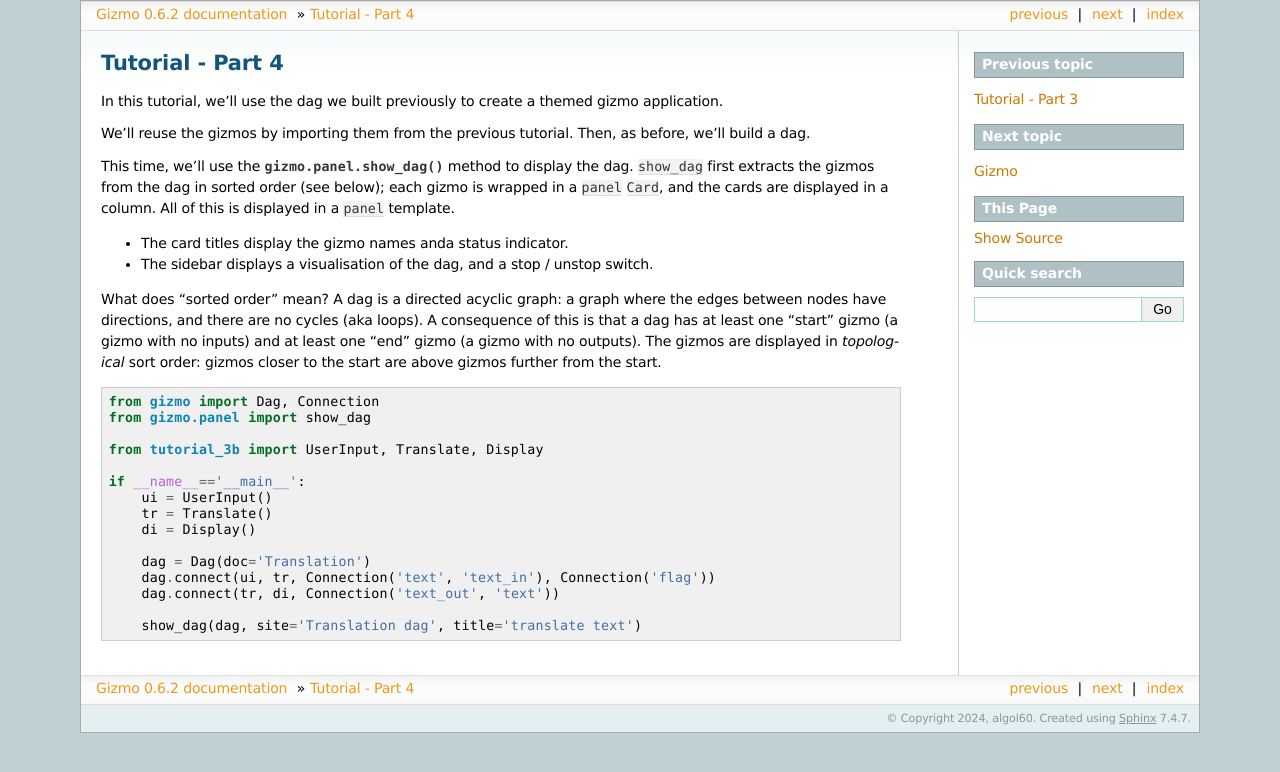
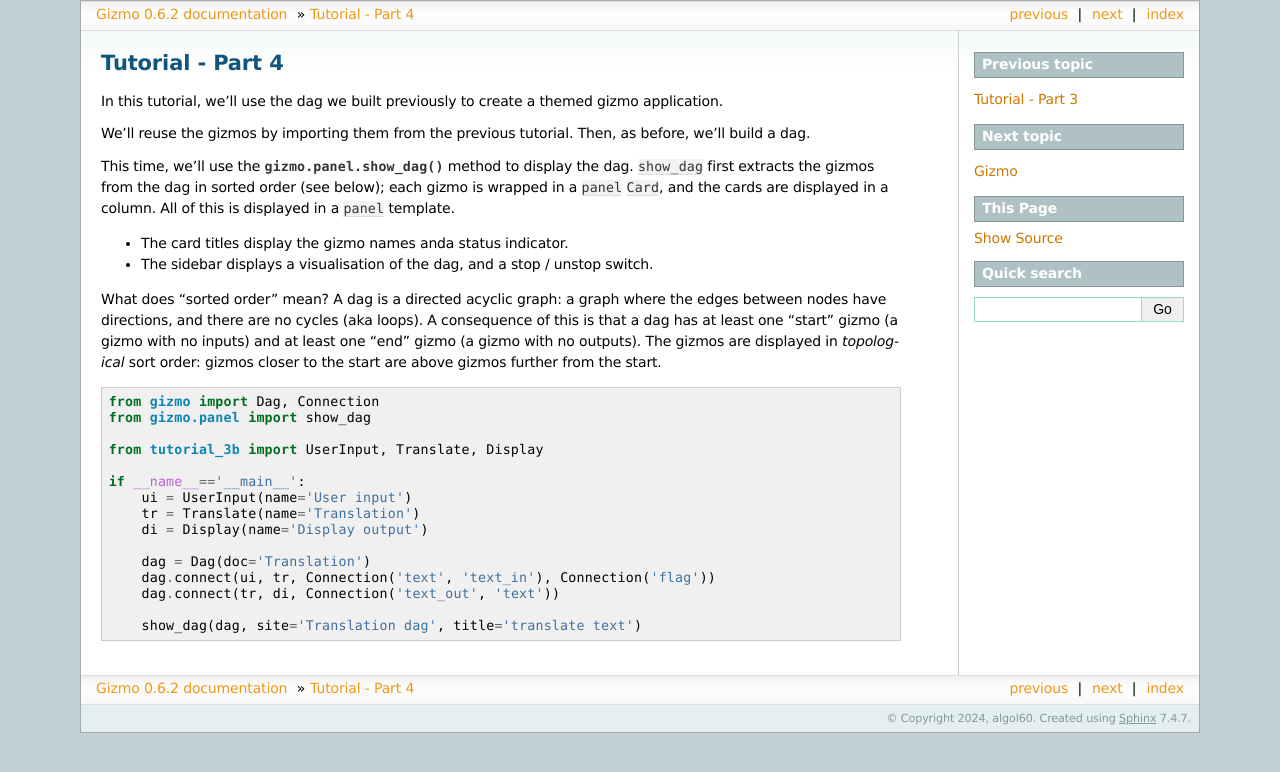
Before and after one commit to sier2/sier2, a Sphinx documentation site: the page built from docs/source/tutorial_4.rst, in a window 1280 px wide. Shown: the top 772 px of the page. Built offline with Sphinx 7.4.7, drawn with Linux system fonts in a browser that asks for light colours.

Commit message:
Gizmo names in tutorial 3 + 4.

```diff
--- a/docs/source/tutorial_4.rst
+++ b/docs/source/tutorial_4.rst
@@ -30,9 +30,9 @@ closer to the start are above gizmos further from the start.
     from tutorial_3b import UserInput, Translate, Display
 
     if __name__=='__main__':
-        ui = UserInput()
-        tr = Translate()
-        di = Display()
+        ui = UserInput(name='User input')
+        tr = Translate(name='Translation')
+        di = Display(name='Display output')
 
         dag = Dag(doc='Translation')
         dag.connect(ui, tr, Connection('text', 'text_in'), Connection('flag'))
```
Also changed, not shown: 1 other file.
